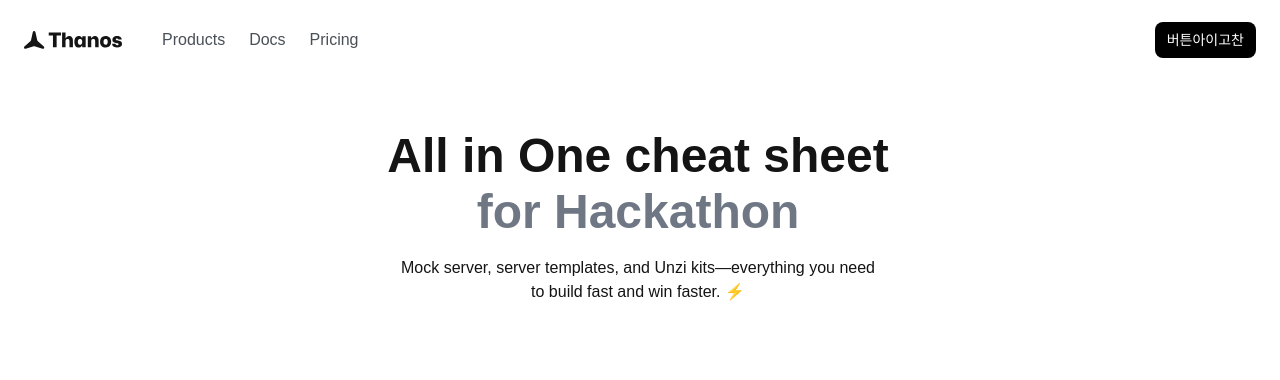
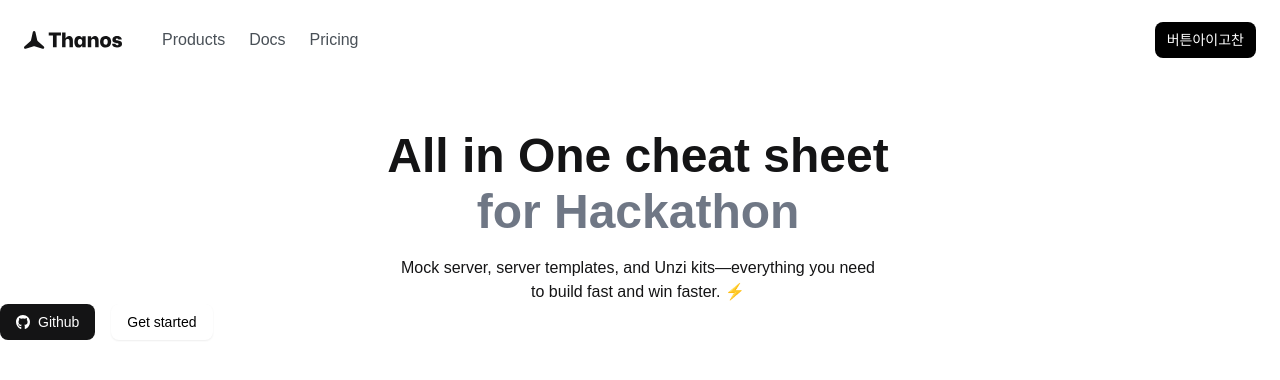
Before and after one commit to thanos-kit/website, a React (Vite) app in the folder packages/landing/: page / in a window 1280 px wide. Shown: the top 380 px of the page. Built offline with nearby package versions, Linux system fonts and the light colour scheme; a web font is replaced by a local one.

Commit message:
feat: add introduce-link-sections button added

```diff
--- a/packages/landing/src/components/button/index.tsx
+++ b/packages/landing/src/components/button/index.tsx
@@ -4,16 +4,24 @@ interface ButtonProps {
     text: string;
     onClick?: () => void;
     className?: string;
+    img1?: string;
+    img2?: string;
 }
 
 export default function Button(props: ButtonProps) {
-    const {text, onClick, className} = props;
+    const {text, onClick, className, img1, img2} = props;
 
     return (
-        <button className={[s.container, className].filter(Boolean).join(' ')} onClick={onClick}>
+        <div className={[s.container, className].filter(Boolean).join(' ')} onClick={onClick}>
+            {img1 && (
+                <img src={img1} alt='aaa'/>
+            )}
             <p>
-                {text}
+            {text}
             </p>
-        </button>
+            {img2 && (
+                <img src={img2} alt={img2}/>
+            )}
+        </div>
     )
 }
--- a/packages/landing/src/components/button/style.module.scss
+++ b/packages/landing/src/components/button/style.module.scss
@@ -1,4 +1,8 @@
 .container{
   border : none;
   outline : none;
+  display: flex;
+  justify-content: center;
+  align-items: center;
+  gap: $spacing-small;
 }
--- /dev/null
+++ b/packages/landing/src/components/introduce/introduceLink/index.tsx
@@ -0,0 +1,17 @@
+import {Vstack} from "../../Vstack";
+import {Hstack} from "../../Hstack";
+import Button from "../../button";
+import gitHubLogo from "../../../assets/githubLogo.svg"
+import s from "./style.module.scss"
+
+export default function IntroduceLinkSection(){
+    return(
+        <Vstack>
+
+            <Hstack gap={16}>
+                <Button text={"Github"} img1={gitHubLogo} className={s.githubButton} />
+                <Button text={"Get started"} className={s.startButton}/>
+            </Hstack>
+        </Vstack>
+    )
+}
--- /dev/null
+++ b/packages/landing/src/components/introduce/introduceLink/style.module.scss
@@ -0,0 +1,15 @@
+.githubButton{
+  background: $background-invert-default;
+  color: $text-invert;
+  padding: $spacing-small $spacing-medium;
+  border-radius: $radius-small;
+  @include subtext();
+}
+
+.startButton{
+  background: $background-default;
+  padding: $spacing-small $spacing-medium;
+  border-radius: $radius-small;
+  @include subtext();
+  box-shadow: 0px 1px 2px 0px rgba(0, 0, 0, 0.07);
+}
--- a/packages/landing/src/global/color.scss
+++ b/packages/landing/src/global/color.scss
@@ -108,7 +108,7 @@ $background-default: #ffffff;
 $background-secondary: #f8f9fa;
 $background-tertiary: #e9ecef;
 
-$background-invert-default: #212529;
+$background-invert-default: #141415;
 $background-invert-secondary: #343a40;
 $background-invert-tertiary: #495057;
 
@@ -128,3 +128,4 @@ $warning-background: #fff4e6;
 
 $text-default : #141415;
 $text-subtle : #6f7785;
+$text-invert : #FFF;
--- a/packages/landing/src/pages/landing/index.tsx
+++ b/packages/landing/src/pages/landing/index.tsx
@@ -2,12 +2,14 @@ import {Vstack} from "../../components/Vstack";
 import s from "./styles.module.scss"
 import Header from "../../components/header/layout";
 import IntroduceSection from "../../section/introduce";
+import IntroduceLinkSection from "../../components/introduce/introduceLink";
 
 export default function LandingPage() {
     return (
         <Vstack className={s.container}>
             <Header />
             <IntroduceSection/>
+            <IntroduceLinkSection/>
         </Vstack>
     )
 }
--- a/packages/landing/src/section/introduce/style.module.scss
+++ b/packages/landing/src/section/introduce/style.module.scss
@@ -1,4 +1,5 @@
 .container{
   width: calc(100% - $spacing-tiny);
   padding-top: $spacing-massive;
+  border-radius: $radius-large;
 }
```
Also changed, not shown: packages/landing/src/assets/githubLogo.svg (added).
